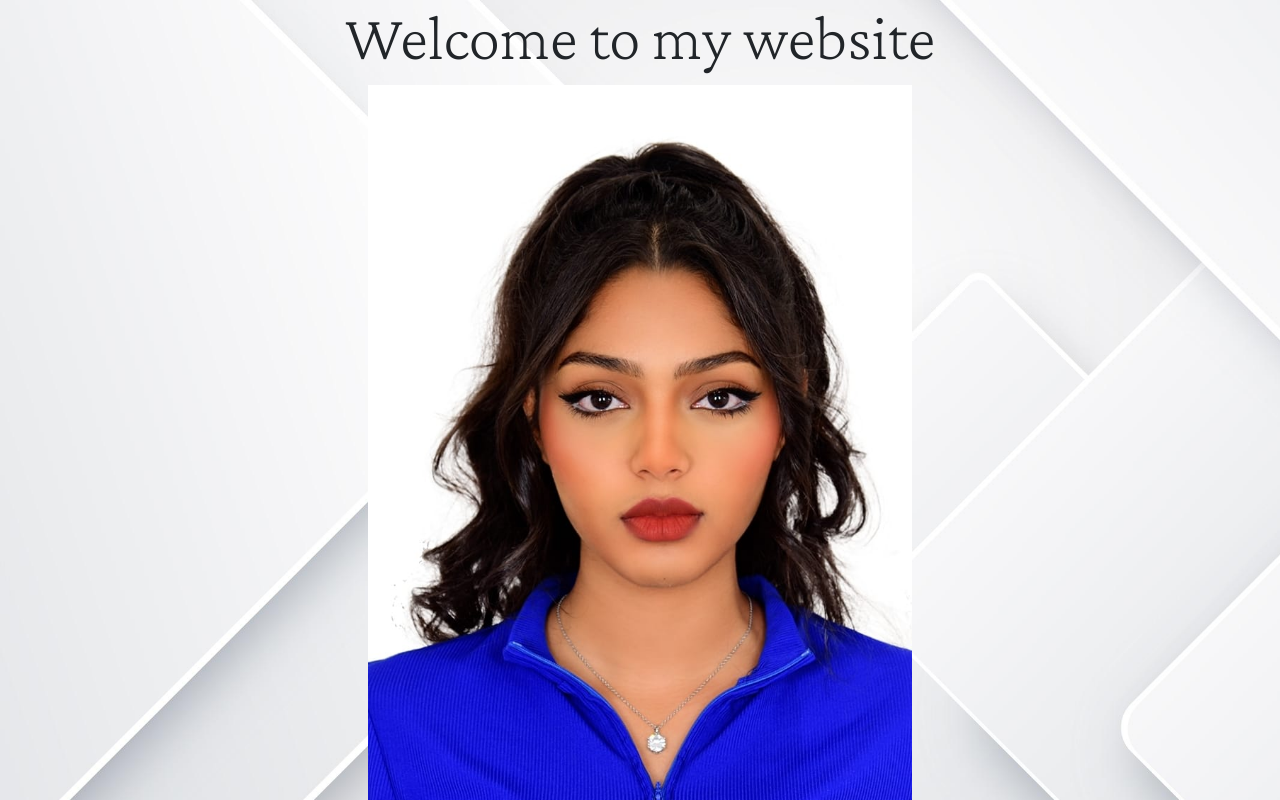
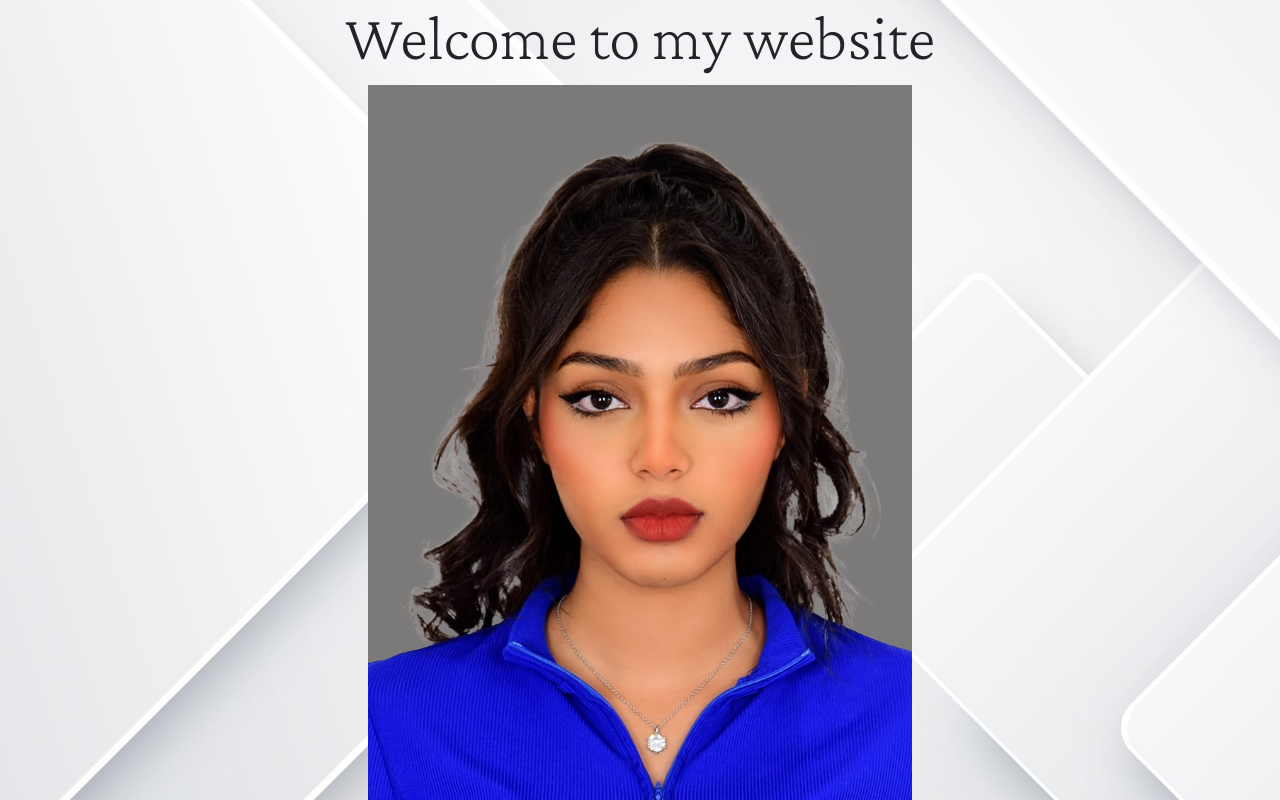
Before and after one commit to Habiba1744/fotomatic, a website: page index.html in a window 1280 px wide. Shown: the top 800 px of the page. Drawn offline with nearby package versions, Linux system fonts and the light colour scheme.

Commit message:
Update index.html

```diff
--- a/index.html
+++ b/index.html
@@ -21,7 +21,7 @@
 
 
         <div class="profile">
-        <img src="WhatsApp Image 2024-08-29 at 8.10.58 PM.jpeg" >
+        <img src="profile-picture.png" >
             </div>
 
 
```
